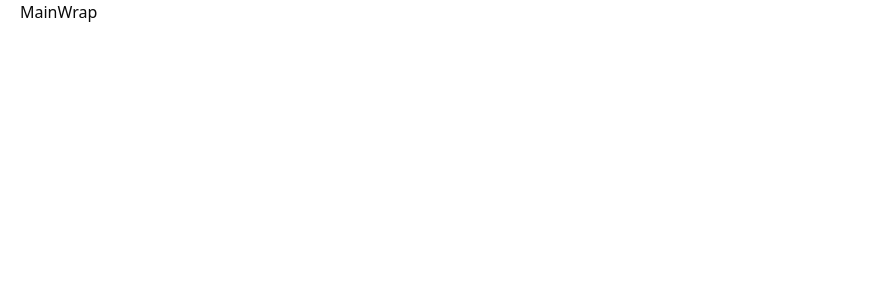
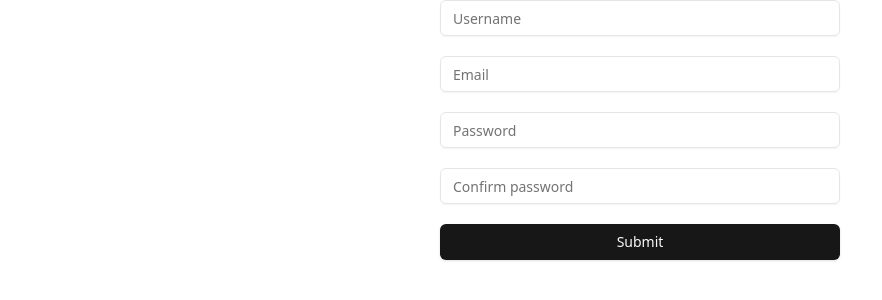
Before and after one commit to vanjazeli/react-hook-form, a React (Vite) app: page / in a window 1280 px wide. Shown: the top 300 px of the page, without its empty margins (0-882 px from the left). Built offline with nearby package versions, Linux system fonts and the light colour scheme.

Commit message:
Add form validation

```diff
--- a/src/App.tsx
+++ b/src/App.tsx
@@ -1,5 +1,10 @@
 import MainWrap from "./components/ui/MainWrap";
+import MainForm from "./components/containers/MainForm";
 
 export default function App() {
-  return <MainWrap>MainWrap</MainWrap>;
+  return (
+    <MainWrap>
+      <MainForm />
+    </MainWrap>
+  );
 }
--- /dev/null
+++ b/src/components/containers/MainForm.tsx
@@ -0,0 +1,95 @@
+import * as z from "zod";
+import { useForm } from "react-hook-form";
+import { zodResolver } from "@hookform/resolvers/zod";
+import { Form, FormControl, FormField, FormItem, FormMessage } from "@/components/ui/form";
+import { Input } from "../ui/input";
+import { Button } from "../ui/button";
+
+const formSchema = z
+  .object({
+    username: z.string().min(5),
+    email: z.string().email(),
+    password: z.string().min(8),
+    confirmPassword: z.string(),
+  })
+  .refine(
+    (data) => {
+      data.password === data.confirmPassword;
+    },
+    {
+      message: "Passwords do not match",
+      path: ["confirmPassword"],
+    }
+  );
+
+export default function MainForm() {
+  const form = useForm<z.infer<typeof formSchema>>({
+    resolver: zodResolver(formSchema),
+    defaultValues: {
+      username: "",
+      email: "",
+      password: "",
+      confirmPassword: "",
+    },
+  });
+
+  const handleSubmit = (values: z.infer<typeof formSchema>) => {
+    alert({ values });
+  };
+
+  return (
+    <Form {...form}>
+      <form className="flex flex-col gap-5 max-w-[400px] mx-auto" onSubmit={form.handleSubmit(handleSubmit)}>
+        <FormField
+          control={form.control}
+          name="username"
+          render={({ field }) => (
+            <FormItem>
+              <FormControl>
+                <Input placeholder="Username" {...field} />
+              </FormControl>
+              <FormMessage />
+            </FormItem>
+          )}
+        />
+        <FormField
+          control={form.control}
+          name="email"
+          render={({ field }) => (
+            <FormItem>
+              <FormControl>
+                <Input placeholder="Email" type="email" {...field} />
+              </FormControl>
+              <FormMessage />
+            </FormItem>
+          )}
+        />
+        <FormField
+          control={form.control}
+          name="password"
+          render={({ field }) => (
+            <FormItem>
+              <FormControl>
+                <Input placeholder="Password" type="password" {...field} />
+              </FormControl>
+              <FormMessage />
+            </FormItem>
+          )}
+        />
+        <FormField
+          control={form.control}
+          name="confirmPassword"
+          render={({ field }) => (
+            <FormItem>
+              <FormControl>
+                <Input placeholder="Confirm password" type="password" {...field} />
+              </FormControl>
+              <FormMessage />
+            </FormItem>
+          )}
+        />
+        <Button type="submit">Submit</Button>
+      </form>
+    </Form>
+  );
+}
```
